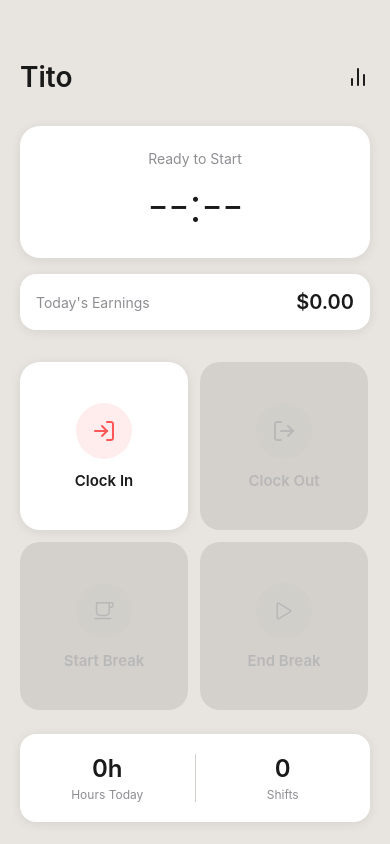
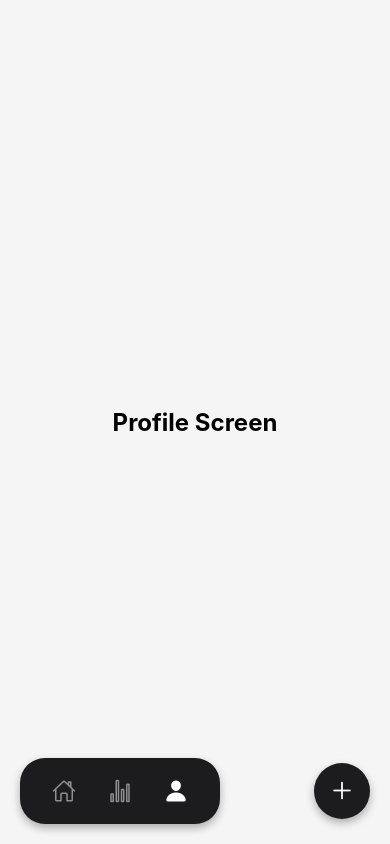
Before and after one commit to efunzz/tito, a React Native app: screen /Profile in a window 390 px wide. Built offline with nearby package versions, Linux system fonts and the light colour scheme.

Commit message:
Add bottom tab navigation and new screens for Stats, Profile, and Add (placeholders)

```diff
--- a/App.tsx
+++ b/App.tsx
@@ -1,32 +1,74 @@
 import * as React from 'react';
-import { createStaticNavigation } from '@react-navigation/native';
+import { NavigationContainer } from '@react-navigation/native';
 import { createNativeStackNavigator } from '@react-navigation/native-stack';
+import { createBottomTabNavigator } from '@react-navigation/bottom-tabs';
+import { Ionicons } from '@expo/vector-icons';
+
+import CustomTabBar from './components/CustomTabBar';
 
 import HomeScreen from './screens/HomeScreen';
 import DetailsScreen from './screens/DetailsScreen';
+import StatsScreen from './screens/StatsScreen';
+import ProfileScreen from './screens/ProfileScreen';
+import AddScreen from './screens/AddScreen';
 
-//define navigation strucure: I want a stack naviatoit wtha s creen called Home where that screeen shows the HomeScreen component
-const RootStack = createNativeStackNavigator({
-  initialRouteName: 'Home',
-  screens: {
-    Home: {
-      screen: HomeScreen,
-      options: {
+const Tab = createBottomTabNavigator();
+
+function RootTabs() {
+  return (
+    <Tab.Navigator
+      tabBar={(props) => <CustomTabBar {...props} />}
+      screenOptions={{
         headerShown: false,
-      },
-    },
-   Details: {
-    screen: DetailsScreen,
-      options: {
-        headerShown: false,
-      },
-   },
-  },
-});
-
-//turn the blueprnit into actual navigation. conversts into a react component. Can render the Navigation component
-const Navigation = createStaticNavigation(RootStack);
+      }}
+    >
+      <Tab.Screen
+        name="Home"
+        component={HomeScreen}
+        options={{
+          tabBarIcon: ({ color, size, focused }) => (
+            <Ionicons
+              name={focused ? "home" : "home-outline"}
+              size={size}
+              color={color}
+            />
+          ),
+        }}
+      />
+      <Tab.Screen
+        name="Details"
+        component={DetailsScreen}
+        options={{
+          tabBarIcon: ({ color, size, focused }) => (
+            <Ionicons
+              name={focused ? "stats-chart" : "stats-chart-outline"}
+              size={size}
+              color={color}
+            />
+          ),
+        }}
+      />
+      <Tab.Screen
+        name="Profile"
+        component={ProfileScreen}
+        options={{
+          tabBarIcon: ({ color, size, focused }) => (
+            <Ionicons
+              name={focused ? "person" : "person-outline"}
+              size={size}
+              color={color}
+            />
+          ),
+        }}
+      />
+    </Tab.Navigator>
+  );
+}
 
 export default function App() {
-  return <Navigation />
+  return (
+    <NavigationContainer>
+      <RootTabs />
+    </NavigationContainer>
+  );
 }
--- /dev/null
+++ b/components/CustomTabBar.tsx
@@ -0,0 +1,97 @@
+import React from 'react';
+import { View, TouchableOpacity, StyleSheet } from 'react-native';
+import { Ionicons } from '@expo/vector-icons';
+
+export default function CustomTabBar({ state, descriptors, navigation }) {
+  return (
+    <View style={styles.tabBarContainer}>
+      {/* Left side - compact tab bar with 3 icons */}
+      <View style={styles.leftTabBar}>
+        {state.routes.map((route, index) => {
+          const { options } = descriptors[route.key];
+          const isFocused = state.index === index;
+
+          const onPress = () => {
+            const event = navigation.emit({
+              type: 'tabPress',
+              target: route.key,
+              canPreventDefault: true,
+            });
+
+            if (!isFocused && !event.defaultPrevented) {
+              navigation.navigate(route.name);
+            }
+          };
+
+          return (
+            <TouchableOpacity
+              key={route.key}
+              onPress={onPress}
+              style={styles.tabButton}
+            >
+              {options.tabBarIcon?.({
+                focused: isFocused,
+                color: isFocused ? '#FFFFFF' : '#8E8E93',
+                size: 24,
+              })}
+            </TouchableOpacity>
+          );
+        })}
+      </View>
+
+      {/* Right side - circular plus button */}
+      <TouchableOpacity
+        style={styles.plusButton}
+        onPress={() => {
+          // Handle add/clock in action here
+          console.log('Plus button pressed');
+        }}
+      >
+        <Ionicons name="add" size={28} color="#FFFFFF" />
+      </TouchableOpacity>
+    </View>
+  );
+}
+
+const styles = StyleSheet.create({
+  tabBarContainer: {
+    position: 'absolute',
+    bottom: 20,
+    left: 20,
+    right: 20,
+    flexDirection: 'row',
+    justifyContent: 'space-between',
+    alignItems: 'center',
+  },
+  leftTabBar: {
+    flexDirection: 'row',
+    backgroundColor: '#1C1C1E',
+    borderRadius: 25,
+    paddingHorizontal: 16,
+    paddingVertical: 12,
+    shadowColor: '#000',
+    shadowOffset: { width: 0, height: 4 },
+    shadowOpacity: 0.3,
+    shadowRadius: 8,
+    elevation: 8,
+  },
+  tabButton: {
+    paddingHorizontal: 16,
+    paddingVertical: 8,
+    justifyContent: 'center',
+    alignItems: 'center',
+  },
+  plusButton: {
+    width: 56,
+    height: 56,
+    borderRadius: 28,
+    backgroundColor: '#1C1C1E',
+    justifyContent: 'center',
+    alignItems: 'center',
+    shadowColor: '#000',
+    shadowOffset: { width: 0, height: 4 },
+    shadowOpacity: 0.3,
+    shadowRadius: 8,
+    elevation: 8,
+  },
+});
--- a/package.json
+++ b/package.json
@@ -10,6 +10,7 @@
   },
   "dependencies": {
     "@expo/vector-icons": "^15.0.2",
+    "@react-navigation/bottom-tabs": "^7.4.9",
     "@react-navigation/elements": "^2.6.5",
     "@react-navigation/native": "^7.1.18",
     "@react-navigation/native-stack": "^7.3.27",
--- /dev/null
+++ b/screens/AddScreen.tsx
@@ -0,0 +1,23 @@
+import React from 'react';
+import { View, Text, StyleSheet } from 'react-native';
+
+export default function StatsScreen() {
+  return (
+    <View style={styles.container}>
+      <Text style={styles.text}>Add Screen</Text>
+    </View>
+  );
+}
+
+const styles = StyleSheet.create({
+  container: {
+    flex: 1,
+    backgroundColor: '#F5F5F5',
+    justifyContent: 'center',
+    alignItems: 'center',
+  },
+  text: {
+    fontSize: 24,
+    fontWeight: 'bold',
+  },
+});
--- /dev/null
+++ b/screens/ProfileScreen.tsx
@@ -0,0 +1,23 @@
+import React from 'react';
+import { View, Text, StyleSheet } from 'react-native';
+
+export default function ProfileScreen() {
+  return (
+    <View style={styles.container}>
+      <Text style={styles.text}>Profile Screen</Text>
+    </View>
+  );
+}
+
+const styles = StyleSheet.create({
+  container: {
+    flex: 1,
+    backgroundColor: '#F5F5F5',
+    justifyContent: 'center',
+    alignItems: 'center',
+  },
+  text: {
+    fontSize: 24,
+    fontWeight: 'bold',
+  },
+});
--- /dev/null
+++ b/screens/StatsScreen.tsx
@@ -0,0 +1,23 @@
+import React from 'react';
+import { View, Text, StyleSheet } from 'react-native';
+
+export default function StatsScreen() {
+  return (
+    <View style={styles.container}>
+      <Text style={styles.text}>Stats Screen</Text>
+    </View>
+  );
+}
+
+const styles = StyleSheet.create({
+  container: {
+    flex: 1,
+    backgroundColor: '#F5F5F5',
+    justifyContent: 'center',
+    alignItems: 'center',
+  },
+  text: {
+    fontSize: 24,
+    fontWeight: 'bold',
+  },
+});
```
Also changed, not shown: 1 other file (tests, documents, lock files or other folders).
